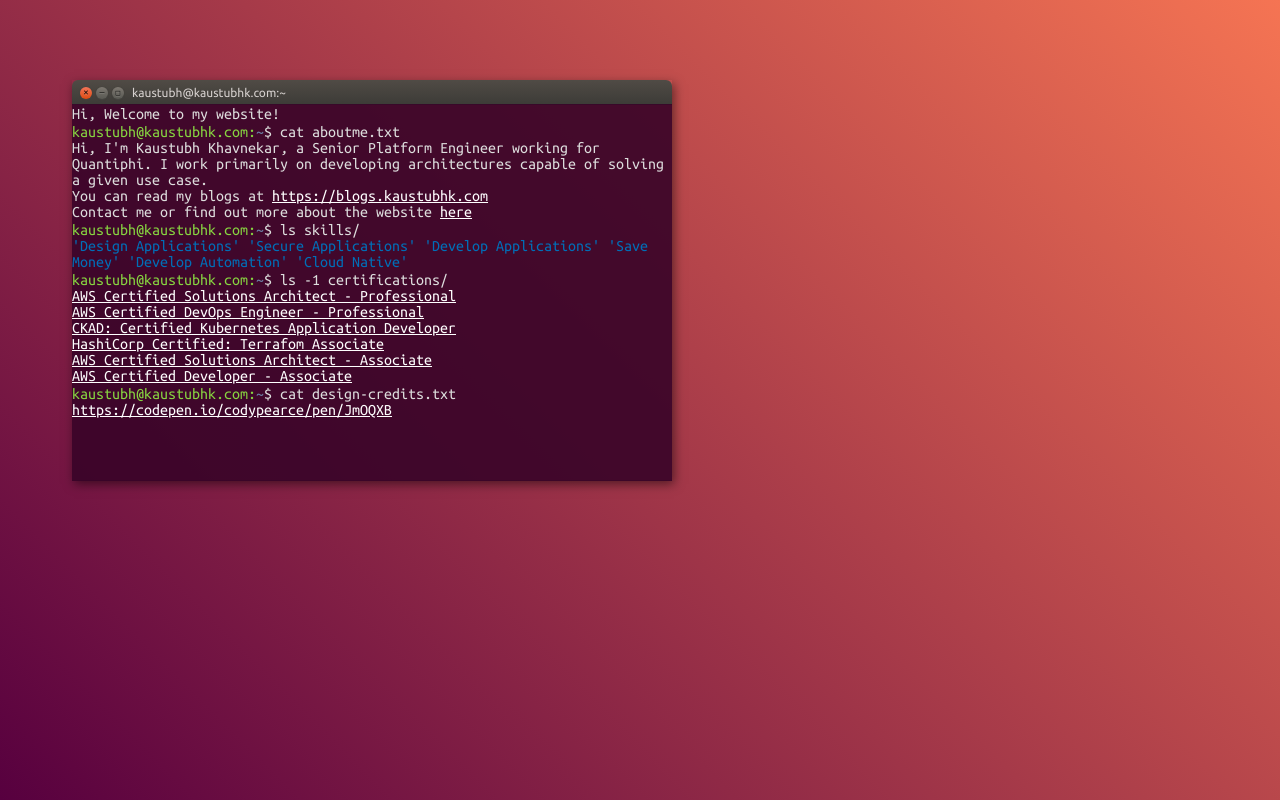
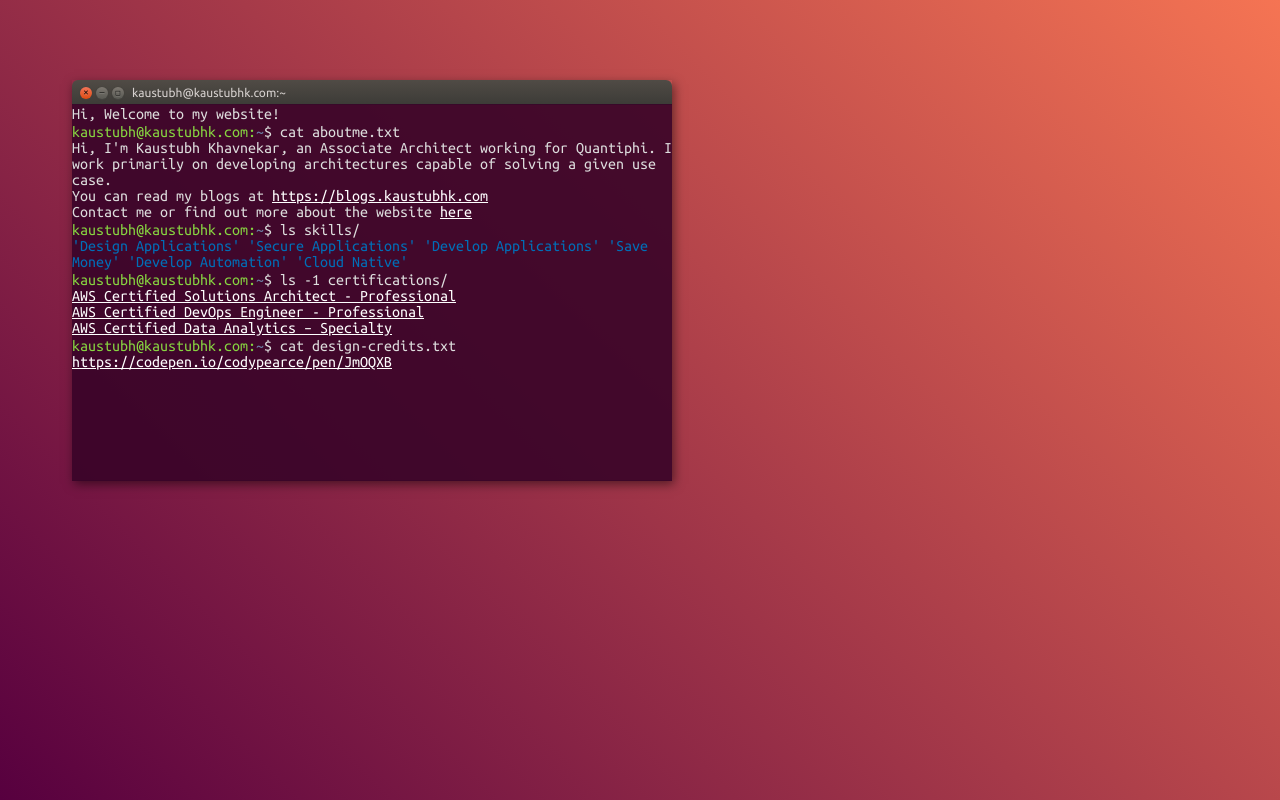
Before and after one commit to KMK-Git/kaustubhk, a Gatsby site in the folder site-code/: page / in a window 1280 px wide. Built offline with nearby package versions, Linux system fonts and the light colour scheme; Gatsby itself is replaced by a stand-in of ours.

Commit message:
Update website content

```diff
--- a/site-code/src/pages/index.jsx
+++ b/site-code/src/pages/index.jsx
@@ -15,7 +15,7 @@ function IndexPage() {
       <br />
       <TerminalPrompt user={user} location={location} text="cat aboutme.txt" />
       <TerminalText isFolder={false}>
-        Hi, I&#39;m Kaustubh Khavnekar, a Senior Platform Engineer working for Quantiphi.
+        Hi, I&#39;m Kaustubh Khavnekar, an Associate Architect working for Quantiphi.
         I work primarily on developing architectures capable of solving a given use case.
       </TerminalText>
       <TerminalText isFolder={false}>
@@ -47,23 +47,8 @@ function IndexPage() {
         </StyledAnchor>
       </TerminalText>
       <TerminalText isFolder={false}>
-        <StyledAnchor href="https://www.credly.com/badges/03b7e0d8-3638-4294-9216-74442fc511cb/public_url" target="_blank" rel="noopener noreferrer">
-          CKAD: Certified Kubernetes Application Developer
-        </StyledAnchor>
-      </TerminalText>
-      <TerminalText isFolder={false}>
-        <StyledAnchor href="https://www.credly.com/badges/d5c02aa2-a3ef-47d3-93cf-fa6f3753a992/public_url" target="_blank" rel="noopener noreferrer">
-          HashiCorp Certified: Terrafom Associate
-        </StyledAnchor>
-      </TerminalText>
-      <TerminalText isFolder={false}>
-        <StyledAnchor href="https://www.credly.com/badges/210938c4-48c2-47f0-817c-8d784f07c099/public_url" target="_blank" rel="noopener noreferrer">
-          AWS Certified Solutions Architect - Associate
-        </StyledAnchor>
-      </TerminalText>
-      <TerminalText isFolder={false}>
-        <StyledAnchor href="https://www.credly.com/badges/5ab7b3ff-3e67-489a-b04e-b864f898ac0e/public_url" target="_blank" rel="noopener noreferrer">
-          AWS Certified Developer - Associate
+        <StyledAnchor href="https://www.credly.com/badges/359da3c9-5404-4aae-9fa4-192b41bb5b03/public_url" target="_blank" rel="noopener noreferrer">
+          AWS Certified Data Analytics – Specialty
         </StyledAnchor>
       </TerminalText>
       <TerminalPrompt user={user} location={location} text="cat design-credits.txt" />
```
